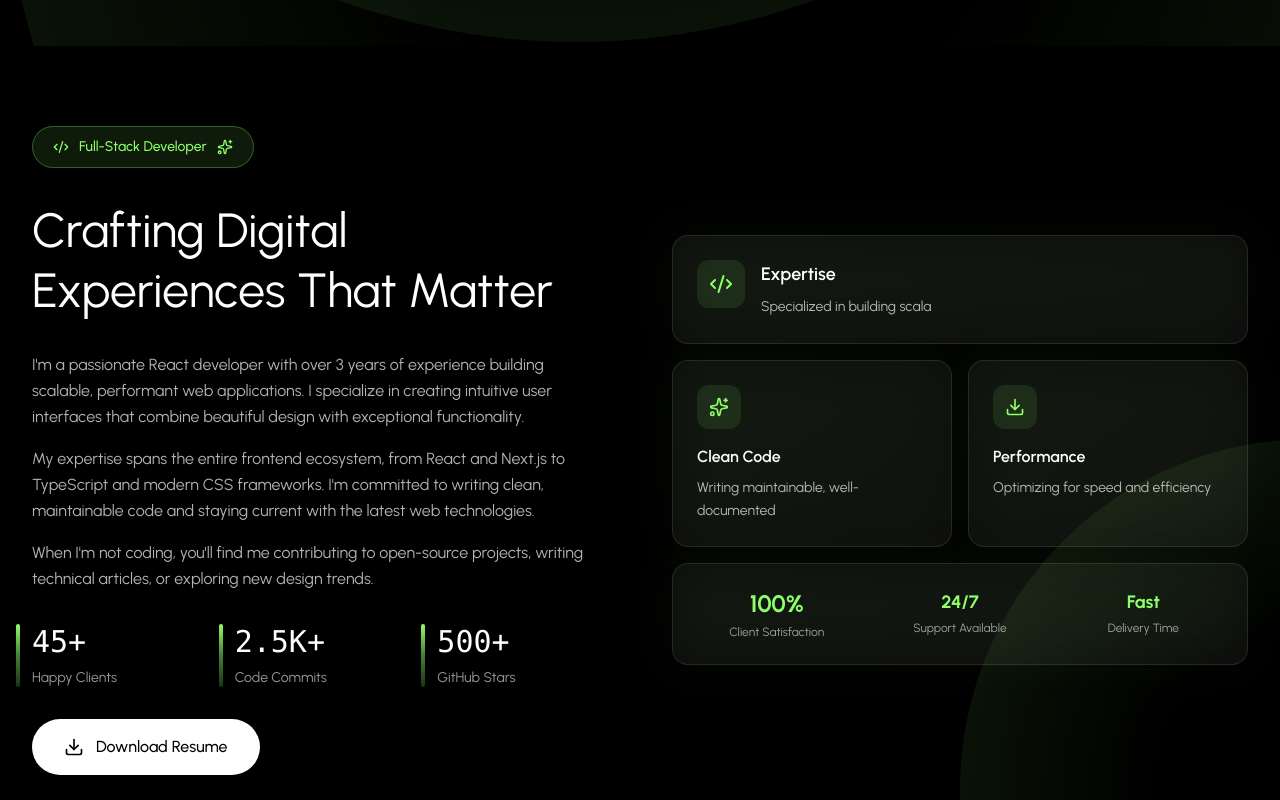
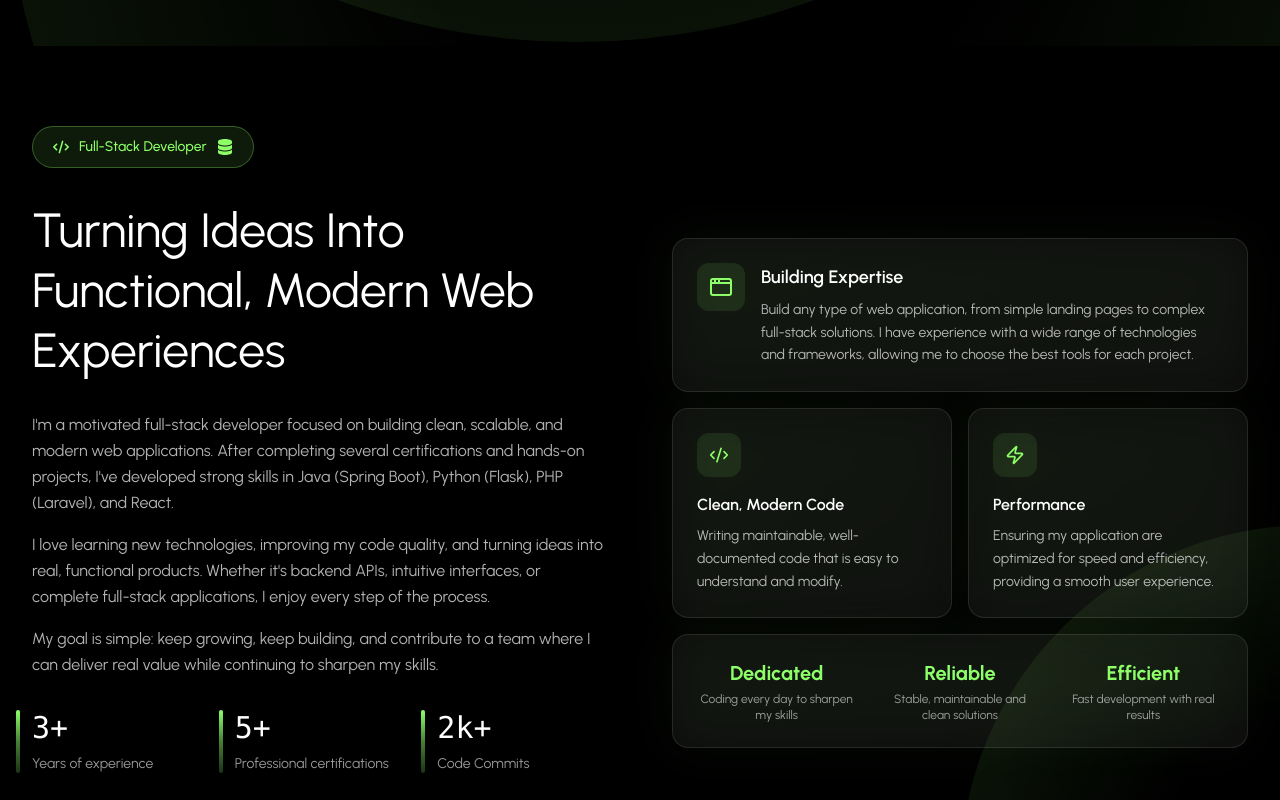
Before and after one commit to alexbalak21/Portfolio, a React app: page / in a window 1280 px wide. Shown: the part 860-1660 px from the top of the page. Built offline with nearby package versions, Linux system fonts and the light colour scheme; the HTML template or start-up script is replaced by a standard one.

Commit message:
about data updated

```diff
--- a/src/components/sections/About.tsx
+++ b/src/components/sections/About.tsx
@@ -5,12 +5,16 @@ import {
   SiTailwindcss,
   SiNodedotjs,
   SiMongodb
+
 } from "react-icons/si";
+import { FaCode, FaDatabase } from "react-icons/fa6";
 import { PERSONAL_INFO, ABOUT_STATS } from "@utils/constants.en";
+
 
 import RadialGradientBackground from "@components/backgrounds/RadialGradientBackground";
 import FadeIn from "@components/animations/FadeIn";
-import { Code2, Sparkles, Download } from "lucide-react";
+import { AppWindow, Code2, Database, Download, Zap } from "lucide-react";
+import { ABOUT_DATA } from "@data/english/about.en";
 
 const About = () => {
   const skills = [
@@ -38,23 +42,23 @@ const About = () => {
               {/* Title */}
               <FadeIn delay={60}>
                 <div className="inline-flex items-center gap-2.5 px-5 py-2.5 border border-primary/30 bg-primary/10 rounded-full w-fit">
-                  <Code2 className="w-4 h-4 text-primary" />
+                  <FaCode className="w-4 h-4 text-primary" />
                   <span className="text-sm text-primary font-medium">Full-Stack Developer</span>
-                  <Sparkles className="w-4 h-4 text-primary" />
+                  <FaDatabase className="w-4 h-4 text-primary" />
                 </div>
               </FadeIn>
 
               {/* Subtitle */}
               <FadeIn delay={100}>
                 <h2 className="text-4xl lg:text-5xl font-normal text-white leading-tight">
-                  Crafting Digital Experiences That Matter
+                  {ABOUT_DATA.title}
                 </h2>
               </FadeIn>
 
               {/* Bio */}
               <FadeIn delay={200}>
                 <div className="flex flex-col gap-4">
-                  {PERSONAL_INFO.bio.map((paragraph, index) => (
+                  {ABOUT_DATA.bio.map((paragraph, index) => (
                     <p key={index} className="text-base text-white/70 leading-relaxed">
                       {paragraph}
                     </p>
@@ -65,7 +69,7 @@ const About = () => {
               {/* Stats */}
               <FadeIn delay={300}>
                 <div className="grid grid-cols-3 gap-8">
-                  {ABOUT_STATS.map((stat, index) => (
+                  {ABOUT_DATA.STATS_ITEMS.map((stat, index) => (
                     <div key={index} className="relative">
                       <div className="absolute -left-4 top-0 w-1 h-full bg-linear-to-b from-primary via-primary/50 to-primary/20 rounded-full"></div>
                       <div className="text-3xl font-normal text-white mb-2 font-mono">{stat.value}</div>
@@ -82,7 +86,7 @@ const About = () => {
                   className="inline-flex items-center gap-3 bg-white hover:bg-white/90 text-black rounded-full px-8 py-4 text-base font-medium transition-all duration-300 w-fit group"
                 >
                   <Download className="w-5 h-5 group-hover:translate-y-0.5 transition-transform duration-300" />
-                  Download Resume
+                  {ABOUT_DATA.DOWNLOAD_CV}
                 </button>
               </FadeIn>
 
@@ -99,12 +103,12 @@ const About = () => {
                 <div className="relative bg-white/5 border border-white/10 rounded-2xl p-6 hover:border-primary/30 transition-all duration-300">
                   <div className="flex items-start gap-4">
                     <div className="p-3 bg-primary/10 rounded-xl">
-                      <Code2 className="w-6 h-6 text-primary" />
+                      <AppWindow className="w-6 h-6 text-primary" />
                     </div>
                     <div className="flex-1">
-                      <h3 className="text-lg font-semibold text-white mb-2">Expertise</h3>
+                      <h3 className="text-lg font-semibold text-white mb-2">{ABOUT_DATA.top_card.title}</h3>
                       <p className="text-sm text-white/70 leading-relaxed">
-                        Specialized in building scala
+                        {ABOUT_DATA.top_card.description}
                       </p>
                     </div>
                   </div>
@@ -116,11 +120,11 @@ const About = () => {
                 <div className="absolute inset-0 bg-linear-to-br from-primary/10 to-primary/5 rounded-2xl blur-xl opacity-50 group-hover:opacity-75 transition-opacity duration-300"></div>
                 <div className="relative bg-white/5 border border-white/10 rounded-2xl p-6 hover:border-primary/30 transition-all duration-300">
                   <div className="p-3 bg-primary/10 rounded-xl w-fit mb-4">
-                    <Sparkles className="w-5 h-5 text-primary" />
+                    <Code2 className="w-5 h-5 text-primary" />
                   </div>
-                  <h3 className="text-base font-semibold text-white mb-2">Clean Code</h3>
+                  <h3 className="text-base font-semibold text-white mb-2">{ABOUT_DATA.code_card.title}</h3>
                   <p className="text-sm text-white/70 leading-relaxed">
-                    Writing maintainable, well-documented
+                    {ABOUT_DATA.code_card.description}
                   </p>
                 </div>
               </div>
@@ -130,11 +134,11 @@ const About = () => {
                 <div className="absolute inset-0 bg-linear-to-br from-primary/10 to-primary/5 rounded-2xl blur-xl opacity-50 group-hover:opacity-75 transition-opacity duration-300"></div>
                 <div className="relative bg-white/5 border border-white/10 rounded-2xl p-6 hover:border-primary/30 transition-all duration-300 h-full">
                   <div className="p-3 bg-primary/10 rounded-xl w-fit mb-4">
-                    <Download className="w-5 h-5 text-primary" />
+                    <Zap className="w-5 h-5 text-primary" />
                   </div>
-                  <h3 className="text-base font-semibold text-white mb-2">Performance</h3>
+                  <h3 className="text-base font-semibold text-white mb-2">{ABOUT_DATA.performance_card.title}</h3>
                   <p className="text-sm text-white/70 leading-relaxed">
-                    Optimizing for speed and efficiency
+                    {ABOUT_DATA.performance_card.description}
                   </p>
                 </div>
               </div>
@@ -145,16 +149,16 @@ const About = () => {
                 <div className="relative bg-white/5 border border-white/10 rounded-2xl p-6 hover:border-primary/30 transition-all duration-300">
                   <div className="grid grid-cols-3 gap-6 text-center">
                     <div>
-                      <div className="text-2xl font-bold text-primary mb-1">100%</div>
-                      <div className="text-xs text-white/60">Client Satisfaction</div>
+                      <div className="text-xl font-bold text-primary mb-1">{ABOUT_DATA.STATS_ROW[0].title}</div>
+                      <div className="text-xs text-white/60">{ABOUT_DATA.STATS_ROW[0].description}</div>
                     </div>
                     <div>
-                      <div className="text-lg font-bold text-primary mb-1">24/7</div>
-                      <div className="text-xs text-white/60">Support Available</div>
+                      <div className="text-xl font-bold text-primary mb-1">{ABOUT_DATA.STATS_ROW[1].title}</div>
+                      <div className="text-xs text-white/60">{ABOUT_DATA.STATS_ROW[1].description}</div>
                     </div>
                     <div>
-                      <div className="text-lg font-bold text-primary mb-1">Fast</div>
-                      <div className="text-xs text-white/60">Delivery Time</div>
+                      <div className="text-xl font-bold text-primary mb-1">{ABOUT_DATA.STATS_ROW[2].title}</div>
+                      <div className="text-xs text-white/60">{ABOUT_DATA.STATS_ROW[2].description}</div>
                     </div>
                   </div>
                 </div>
--- a/src/data/english/about.en.ts
+++ b/src/data/english/about.en.ts
@@ -1 +1,64 @@
-expotrt const presentation_title = "Full-Stack Developer";
+import { ABOUT_STATS } from "@utils/constants.en";
+
+const presentation_title = "Full-Stack Developer";
+const title = "Turning Ideas Into Functional, Modern Web Experiences";
+const bio = [
+    "I'm a motivated full-stack developer focused on building clean, scalable, and modern web applications. After completing several certifications and hands-on projects, I've developed strong skills in Java (Spring Boot), Python (Flask), PHP (Laravel), and React.",
+    "I love learning new technologies, improving my code quality, and turning ideas into real, functional products. Whether it's backend APIs, intuitive interfaces, or complete full-stack applications, I enjoy every step of the process.",
+    "My goal is simple: keep growing, keep building, and contribute to a team where I can deliver real value while continuing to sharpen my skills."
+]
+
+const bio_example = ["I'm a passionate React developer with over 3 years of experience building scalable, performant web applications. I specialize in creating intuitive user interfaces that combine beautiful design with exceptional functionality.",
+    "My expertise spans the entire frontend ecosystem, from React and Next.js to TypeScript and modern CSS frameworks. I'm committed to writing clean, maintainable code and staying current with the latest web technologies.",
+    "When I'm not coding, you'll find me contributing to open-source projects, writing technical articles, or exploring new design trends."
+]
+
+const top_card = {
+    title: "Building Expertise",
+    description: "Build any type of web application, from simple landing pages to complex full-stack solutions. I have experience with a wide range of technologies and frameworks, allowing me to choose the best tools for each project."
+}
+
+const code_card = {
+    title: "Clean, Modern Code",
+    description: "Writing maintainable, well-documented code that is easy to understand and modify."
+}
+
+const performance_card = {
+    title: "Performance",
+    description: "Ensuring my application are optimized for speed and efficiency, providing a smooth user experience."
+}
+
+const STATS_ROW =[
+    {
+        title: "Dedicated",
+        description: "Coding every day to sharpen my skills"
+    },
+    {
+        title: "Reliable",
+        description: "Stable, maintainable and clean solutions"
+    },
+    {
+        title: "Efficient",
+        description: "Fast development with real results"
+    }
+]
+
+const STATS_ITEMS = [
+    { label: 'Years of experience', value: '3+' },
+    { label: 'Professional certifications', value: '5+' },
+    { label: 'Code Commits', value: '2k+' }
+]
+
+const DOWNLOAD_CV = "Download CV";
+
+export const ABOUT_DATA = {
+    presentation_title,
+    title,
+    bio,
+    top_card,
+    code_card,
+    performance_card,
+    STATS_ROW,
+    STATS_ITEMS,
+    DOWNLOAD_CV
+}
```
